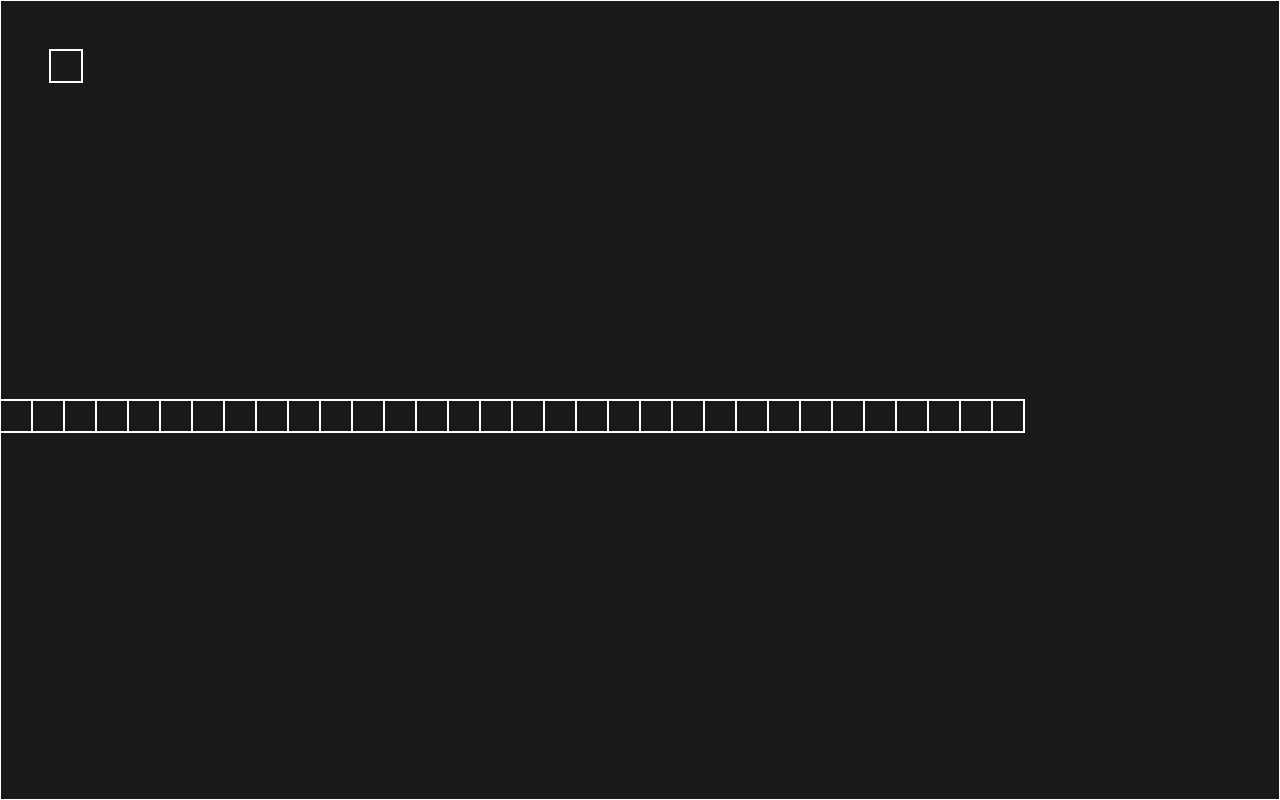
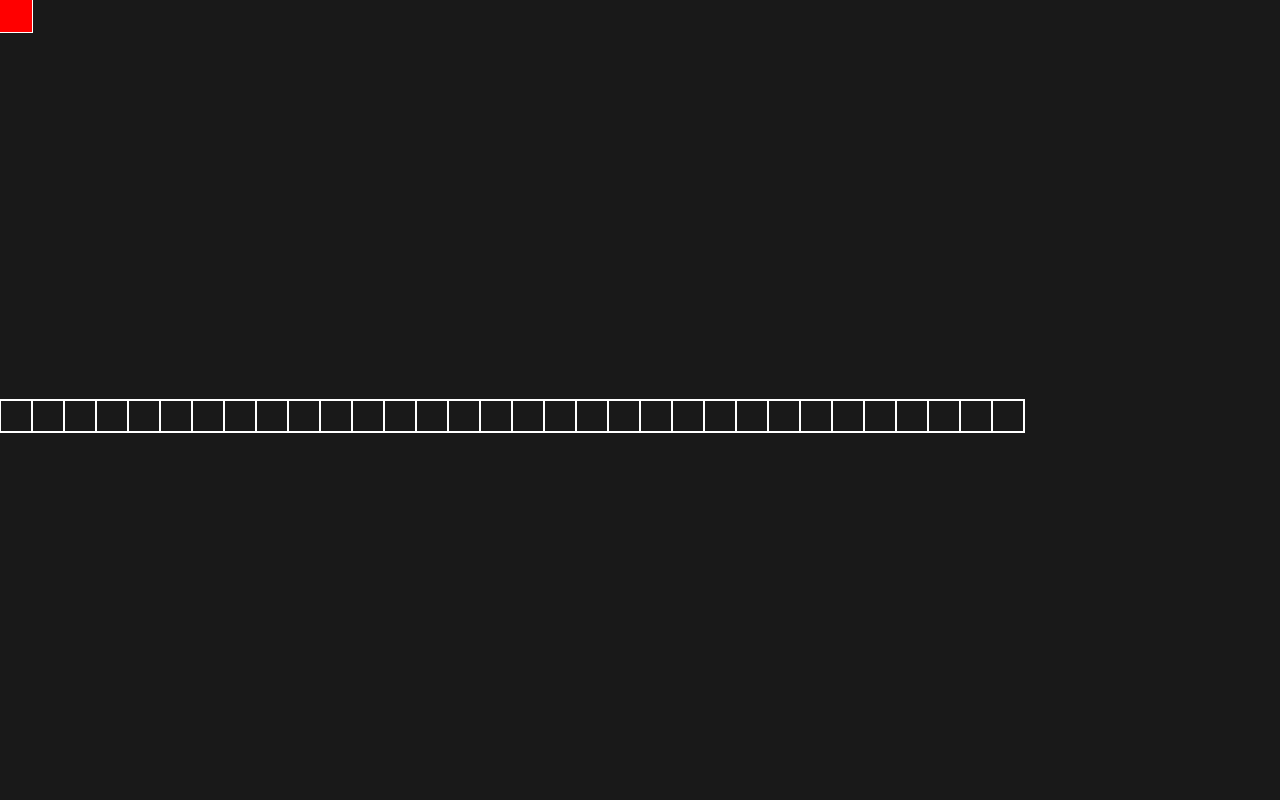
Before and after one commit to caseymacleod22/javascript-platformer, a plain HTML site: page index.html in a window 1280 px wide. Drawn offline with Linux system fonts and the light colour scheme.

Commit message:
adds, bounding box functions, collision function

```diff
--- /dev/null
+++ b/bbox.js
@@ -0,0 +1,25 @@
+class bbox {
+    constructor(x, y, w, h) {
+        this.x1 = x
+        this.y1 = y
+        this.w = w
+        this.h = h
+        this.x2 = this.x + this.w
+        this.y2 = this.y + this.h
+    }
+    update(x, y) {
+        this.x1 = x
+        this.y1 = y
+        this.x2 = x + this.w
+        this.y2 = y + this.h
+    }
+    collision(bbx) {
+        return (this.x1 < bbx.x2 && this.x2 > bbx.x1 && this.y1 < bbx.y2 && this.y2 > bbx.y1)
+    }
+    draw() {
+        noStroke()
+        fillColor(255, 0, 0)
+        rectangle(this.x1, this.y1, this.w, this.h)
+        // this.bbx.draw()
+    }
+}
--- a/index.html
+++ b/index.html
@@ -6,8 +6,9 @@
     <script src="player.js"></script>
     <script src="wall.js"></script>
     <script src="keys.js"></script>
+    <script src="bbox.js"></script>
     <script src="main.js"></script>
-    <title>Document</title>
+    <title>JavaScript Platformer</title>
 </head>
 <body>
 
--- a/player.js
+++ b/player.js
@@ -3,16 +3,26 @@ class player {
         this.x = x
         this.y = y
         this.size = 32
+        this.bbx = new bbox(this.x, this.y, this.size, this.size)
+
+        // game physics
+        this.graivty = 7
+        this.yspd = 0
+
         objects.push(this)
     }
     step() {
-        // this.x = mouseX
-        // this.y = mouseY
-        if(keyDown.W) this.y += 4
+        this.x = mouseX
+        this.y = mouseY
+        // if(keyDown.W) this.y += 4
+        // this.yspd = this.graivty
+        // this.y += this.yspd
+        this.bbx.update(this.x, this.y)
     }
     draw() {
         strokeColor(255, 255, 255)
         noFill()
         rectangle(this.x, this.y, this.size, this.size)
+        this.bbx.draw()
     }
 }
--- a/wall.js
+++ b/wall.js
@@ -4,6 +4,7 @@ class wall {
         this.x = x
         this.y = y
         this.size = 32
+        this.bbx = new bbox(this.x, this.y, this.size, this.size)
         objects.push(this)
         walls.push(this)
     }
```
